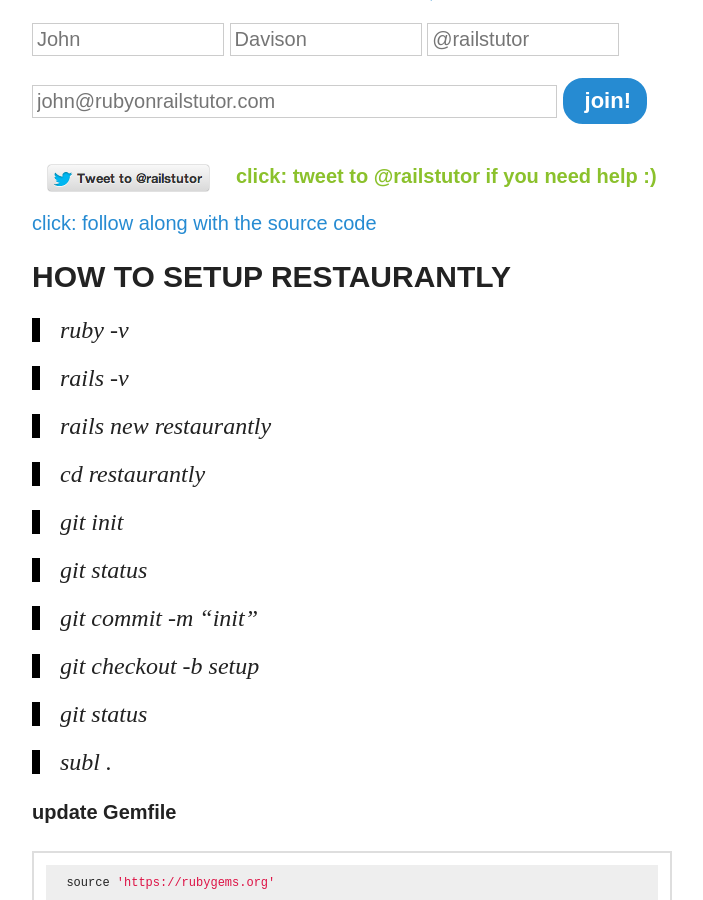
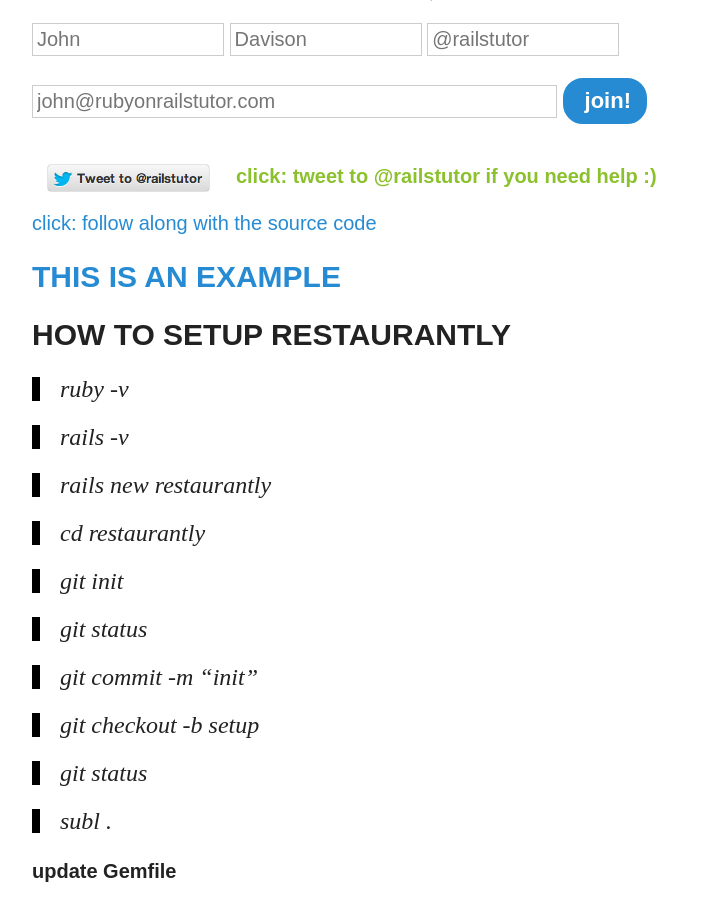
Before and after one commit to jcdavison/rubyonrailstutor.github.io, a Jekyll site: the page built from _posts/2014-03-02-restaurantly-app-setup.md, in a window 1280 px wide and 900 px high, scrolled down 666 px. Shown: the whole window, without its empty margins (318-1021 px from the left). Built offline with Jekyll 4.4.1, drawn with Linux system fonts in a browser that asks for light colours; nearby versions of some CDN libraries; comment, search, counter and statistics services are not loaded.

Commit message:
add objects

```diff
--- a/_posts/2014-03-02-restaurantly-app-setup.md
+++ b/_posts/2014-03-02-restaurantly-app-setup.md
@@ -9,6 +9,7 @@ repo: https://github.com/rubyonrailstutor/restaurantly/tree/setup
 screencast: "//www.youtube.com/embed/haeJMoZFVrc?vq=hd1080"
 comments: true
 ---
+<h1 class="callout"> THIS IS AN EXAMPLE </H1>
 
 ## HOW TO SETUP RESTAURANTLY
 
```
